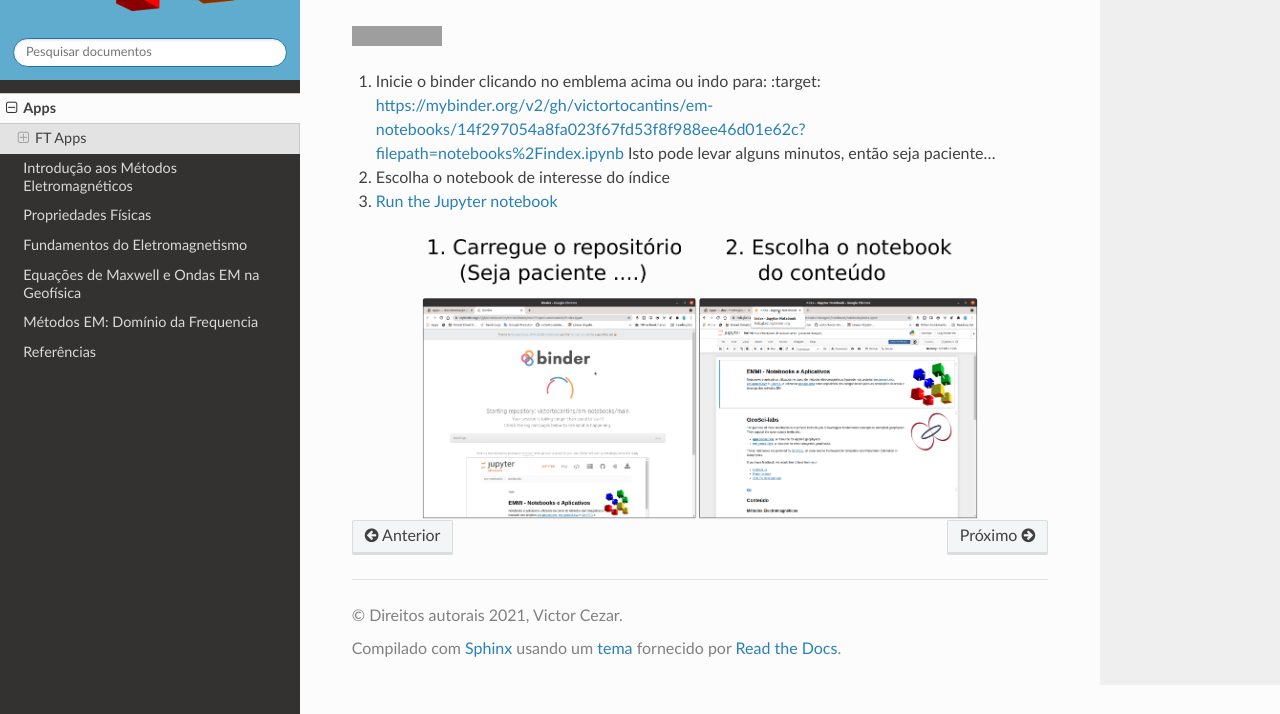
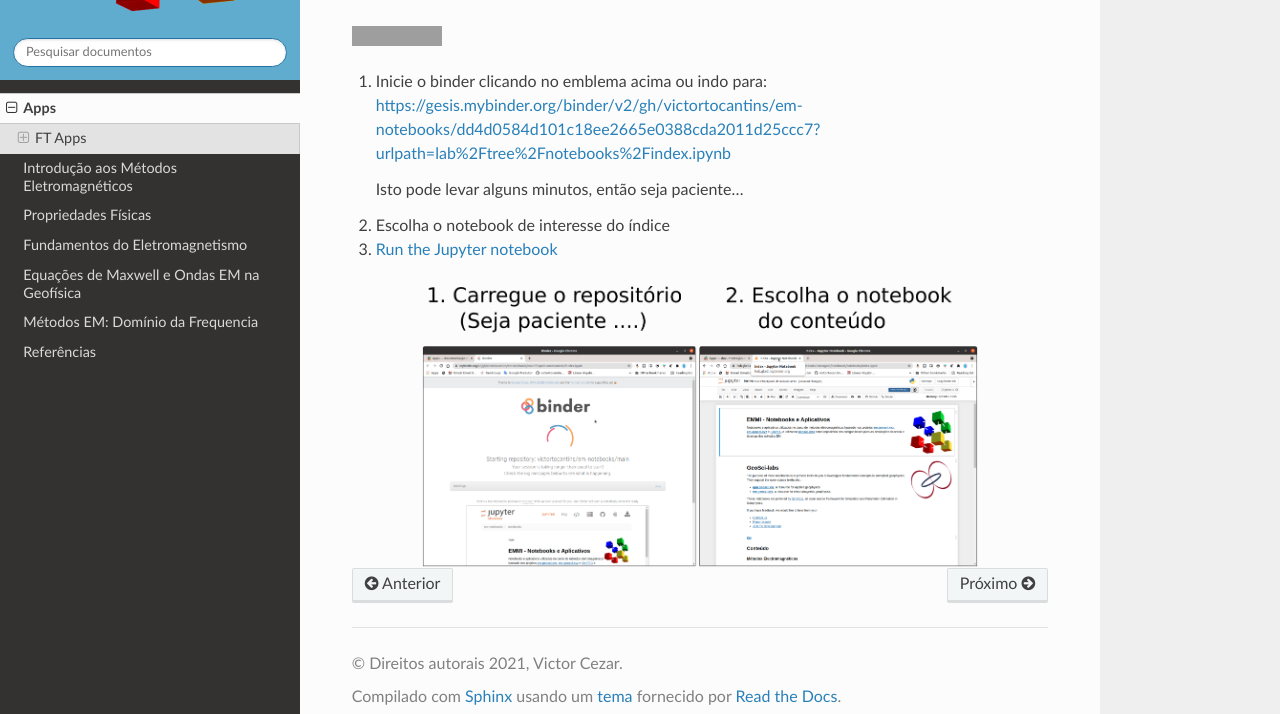
Before and after one commit to victortocantins/Metodos-Eletromagneticos, a Sphinx documentation site: the page built from docs/content/apps.rst, in a window 1280 px wide and 900 px high, scrolled down 783 px, cut to the strip 186-900 px from the top of the window. Built offline with Sphinx 7.4.7 and the Read the Docs theme 2.0.0, drawn with Linux system fonts in a browser that asks for light colours; pages that are not in the unit, such as notebooks, are missing from menus; some of the changed lines change nothing that is shown; grey boxes are pictures that could not be loaded.

Commit message:
Update apps.rst

```diff
--- a/docs/content/apps.rst
+++ b/docs/content/apps.rst
@@ -10,7 +10,7 @@ FT Apps
 
 
 .. image:: https://mybinder.org/badge_logo.svg
-    :target: https://mybinder.org/v2/gh/victortocantins/em-notebooks/14f297054a8fa023f67fd53f8f988ee46d01e62c?filepath=notebooks%2Findex.ipynb
+    :target: https://gesis.mybinder.org/binder/v2/gh/victortocantins/em-notebooks/dd4d0584d101c18ee2665e0388cda2011d25ccc7?urlpath=lab%2Ftree%2Fnotebooks%2Findex.ipynb
     :alt: Binder
 
 - :ref:`Binder<binder>` (free, no login required)
@@ -37,11 +37,13 @@ executar cada código da célula, ou do menu, escolha :code:`cell, run all`
 Binder
 ^^^^^^
 
-.. image:: https://mybinder.org/badge_logo.svg
-    :target: https://mybinder.org/v2/gh/victortocantins/em-notebooks/14f297054a8fa023f67fd53f8f988ee46d01e62c?filepath=notebooks%2Findex.ipynb
+.. image:: https://static.mybinder.org/badge_logo.svg
+    :target: https://gesis.mybinder.org/binder/v2/gh/victortocantins/em-notebooks/dd4d0584d101c18ee2665e0388cda2011d25ccc7?urlpath=lab%2Ftree%2Fnotebooks%2Findex.ipynb
     :alt: Binder
 
-1. Inicie o binder clicando no emblema acima ou indo para:    :target: https://mybinder.org/v2/gh/victortocantins/em-notebooks/14f297054a8fa023f67fd53f8f988ee46d01e62c?filepath=notebooks%2Findex.ipynb
+1. Inicie o binder clicando no emblema acima ou indo para:
+   https://gesis.mybinder.org/binder/v2/gh/victortocantins/em-notebooks/dd4d0584d101c18ee2665e0388cda2011d25ccc7?urlpath=lab%2Ftree%2Fnotebooks%2Findex.ipynb
+
    Isto pode levar alguns minutos, então seja paciente...
 
 2. Escolha o notebook de interesse do índice
```
